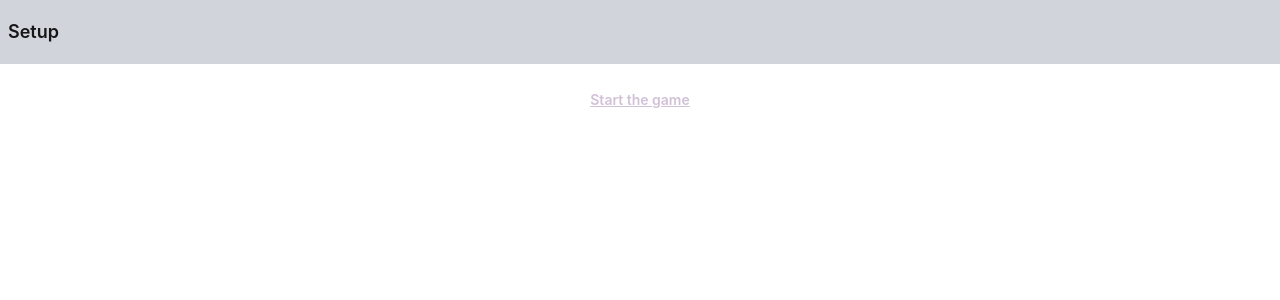
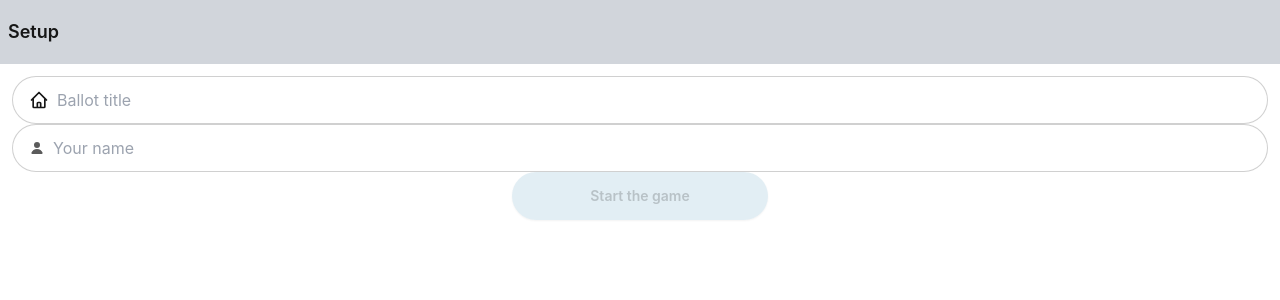
Before and after one commit to 2024-spring-adv-fe/tca-swiftball, a React (Create React App) app: page /setup in a window 1280 px wide. Shown: the top 300 px of the page. Built offline with nearby package versions, Linux system fonts and the light colour scheme.

Commit message:
add setup inputs for setting ballotTitle and playerName

```diff
--- a/src/Swiftball/SwiftballDefinition.ts
+++ b/src/Swiftball/SwiftballDefinition.ts
@@ -278,6 +278,7 @@ enum BallotVersion {
 }
 
 export type SwiftballBallot = {
+    title: string;
     player: string;
     guesses: Swiftball;
     answers: Swiftball;
--- a/src/data/dummyBallots.json
+++ b/src/data/dummyBallots.json
@@ -1,5 +1,6 @@
 [
   {
+    "title": "Melbourne N1",
     "player": "Betty",
     "guesses": {
       "Lover": {
@@ -104,6 +105,7 @@
     "ballot_version": 1
   },
   {
+    "title": "Sydney N2",
     "player": "James",
     "guesses": {
       "Lover": {
@@ -209,6 +211,7 @@
     "ballot_version": 1
   },
   {
+    "title": "LA N4",
     "player": "Betty",
     "guesses": {
       "Lover": {
--- a/src/data/newDummyBallot.json
+++ b/src/data/newDummyBallot.json
@@ -1,4 +1,5 @@
 {
+  "title": "Chicago N1",
   "player": "Augustine",
   "guesses": {
     "Lover": {
--- a/src/pages/Setup.tsx
+++ b/src/pages/Setup.tsx
@@ -1,11 +1,15 @@
 import { useNavigate } from 'react-router-dom';
-import {FC, useEffect} from "react";
+import {FC, useState, useEffect} from "react";
 
 interface SetupProps {
     setTitle: (title: string) => void;
 };
 
 export const Setup: FC<SetupProps> = ({ setTitle }) => {
+
+    const [ballotTitle, setBallotTitle] = useState<string>("");
+    const [playerName, setPlayerName] = useState<string>("");
+
     useEffect(
         () => setTitle("Setup")
     );
@@ -14,12 +18,35 @@ export const Setup: FC<SetupProps> = ({ setTitle }) => {
 
     return (
         <>
+            <label className="input input-bordered flex items-center gap-2">
+            <svg xmlns="http://www.w3.org/2000/svg" className="h-5 w-5" fill="none" viewBox="0 0 24 24" stroke="currentColor"><path strokeLinecap="round" strokeLinejoin="round" strokeWidth="2" d="M3 12l2-2m0 0l7-7 7 7M5 10v10a1 1 0 001 1h3m10-11l2 2m-2-2v10a1 1 0 01-1 1h-3m-6 0a1 1 0 001-1v-4a1 1 0 011-1h2a1 1 0 011 1v4a1 1 0 001 1m-6 0h6" /></svg>
+                <input
+                    type="text"
+                    className="grow"
+                    placeholder="Ballot title"
+                    onChange={(event) => setBallotTitle(event.target.value)}
+                />
+            </label>
+            <label className="input input-bordered flex items-center gap-2">
+                <svg xmlns="http://www.w3.org/2000/svg" viewBox="0 0 16 16" fill="currentColor" className="w-4 h-4 opacity-70"><path d="M8 8a3 3 0 1 0 0-6 3 3 0 0 0 0 6ZM12.735 14c.618 0 1.093-.561.872-1.139a6.002 6.002 0 0 0-11.215 0c-.22.578.254 1.139.872 1.139h9.47Z" /></svg>
+                <input
+                    type="text"
+                    className="grow"
+                    placeholder="Your name"
+                    onChange={(event) => setPlayerName(event.target.value)}
+                />
+            </label>
+
             <button
-                className="btn btn-link"
+                className="btn btn-wide btn-primary"
                 onClick={() => nav('/play')}
+                disabled={!playerName || !ballotTitle}
             >
                 Start the game
             </button>
+
+            <p>{playerName}</p>
+            <p>{ballotTitle}</p>
         </>
     );
 };
```
